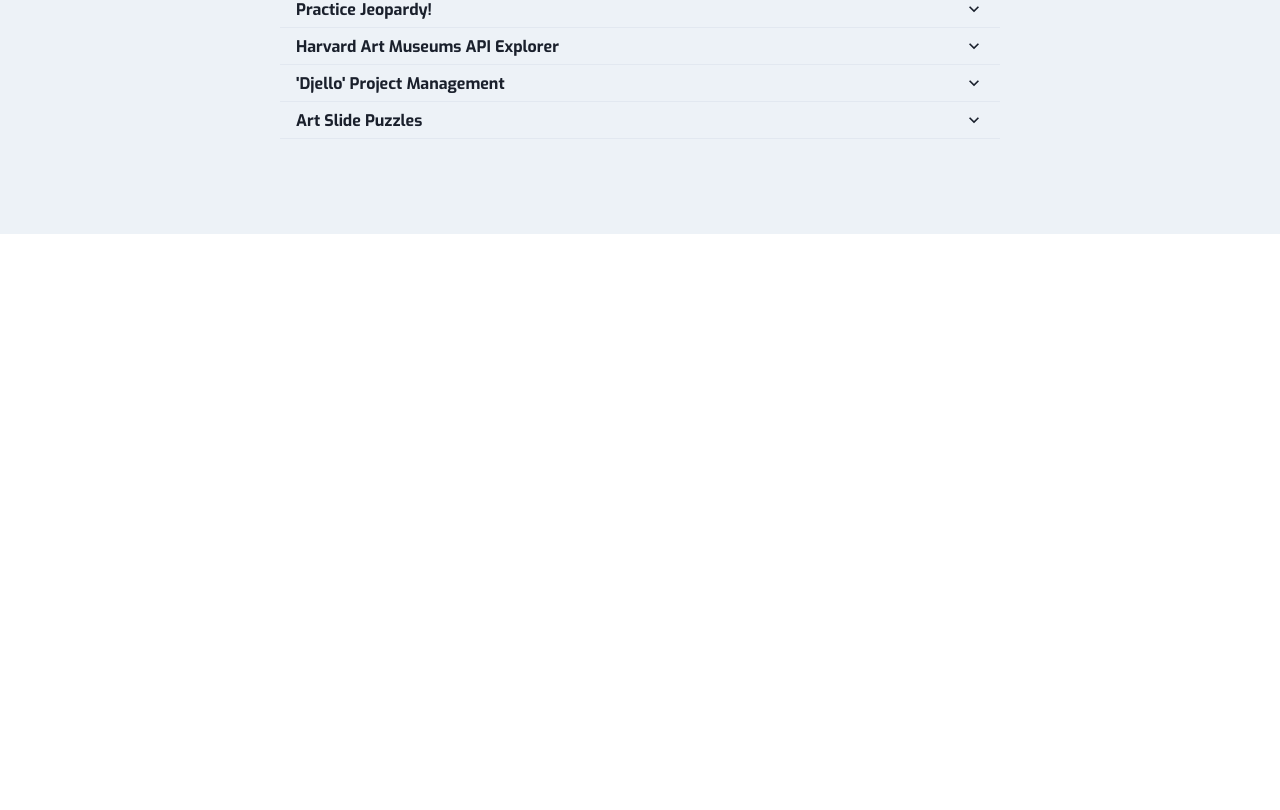
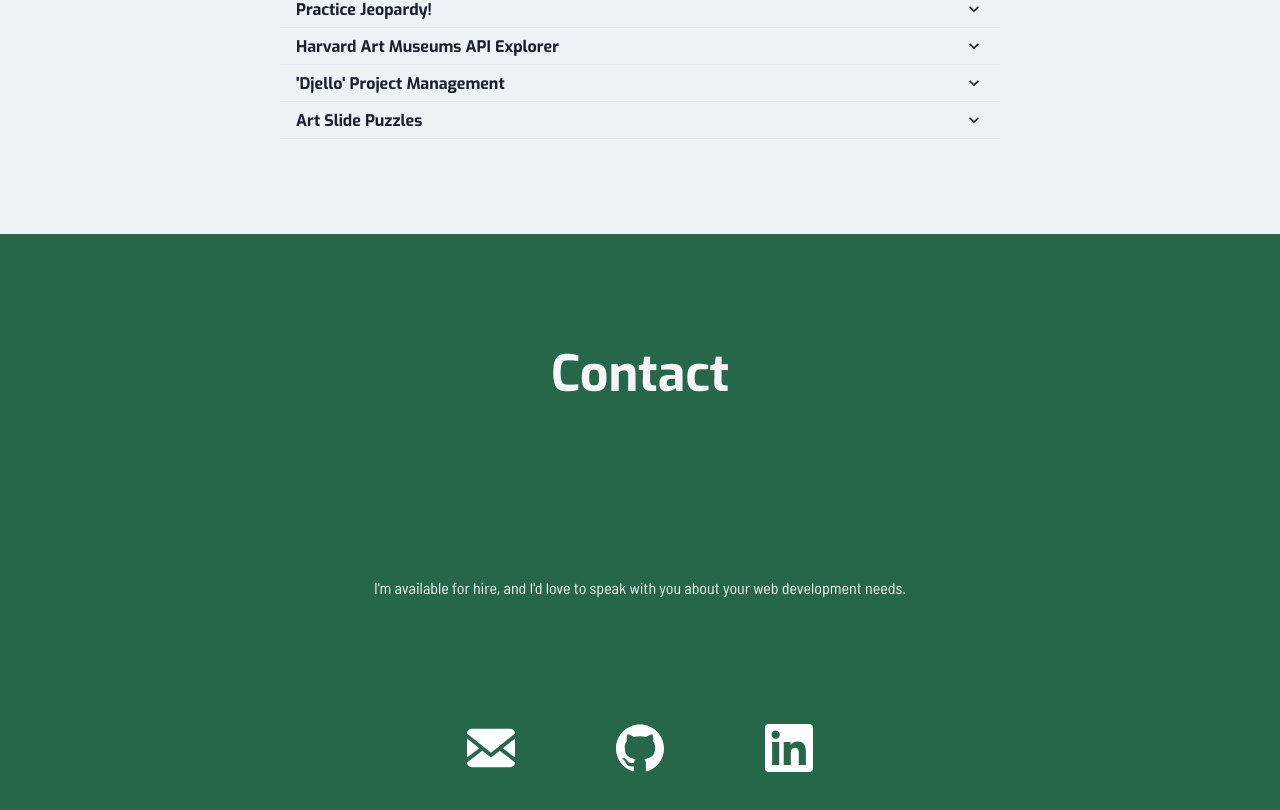
Before and after one commit to jaredjgebel/dev-portfolio-next, a Next.js app: page / in a window 1280 px wide. Shown: the part 1366-2176 px from the top of the page. Before the commit the page ends 1600 px from the top, so only its background shows below. Built offline with nearby package versions, Linux system fonts and the light colour scheme.

Commit message:
Contact section

```diff
--- /dev/null
+++ b/src/components/contact/Contact.js
@@ -0,0 +1,58 @@
+import { IconButton, Flex, Text, Link } from "@chakra-ui/react";
+
+import GithubIcon from "../icons/github/Github";
+import MailIcon from "../icons/mail/Mail";
+import LinkedinIcon from "../icons/linkedin/Linkedin";
+import { HeaderTwo } from "../header/Headers";
+
+const Contact = () => (
+  <Flex
+    minHeight="75vh"
+    direction="column"
+    bgColor="green.700"
+    color="whitesmoke"
+    justifyContent="space-around"
+    alignItems="center"
+  >
+    <HeaderTwo textAlign="center" paddingY={12}>
+      Contact
+    </HeaderTwo>
+
+    <Text paddingX={12}>
+      I'm available for hire, and I'd love to speak with you about your web
+      development needs.
+    </Text>
+
+    <Flex width="28rem" justifyContent="space-around">
+      <Link href="mailto:jaredjgebel@gmail.com" isExternal>
+        <IconButton
+          size="lg"
+          bgColor="green.700"
+          colorScheme="green"
+          icon={<MailIcon boxSize={12} />}
+        />
+      </Link>
+
+      <Link href="https://github.com/jaredjgebel" isExternal>
+        <IconButton
+          size="lg"
+          isRound
+          bgColor="green.700"
+          colorScheme="green"
+          icon={<GithubIcon boxSize={12} />}
+        />
+      </Link>
+
+      <Link href="https://www.linkedin.com/in/jaredjgebel/" isExternal>
+        <IconButton
+          size="lg"
+          bgColor="green.700"
+          colorScheme="green"
+          icon={<LinkedinIcon boxSize={12} />}
+        />
+      </Link>
+    </Flex>
+  </Flex>
+);
+
+export default Contact;
--- /dev/null
+++ b/src/components/icons/linkedin/Linkedin.js
@@ -0,0 +1,12 @@
+import { Icon } from "@chakra-ui/icons";
+
+const LinkedinIcon = (props) => (
+  <Icon {...props}>
+    <path
+      fill="currentColor"
+      d="M20.447 20.452h-3.554v-5.569c0-1.328-.027-3.037-1.852-3.037-1.853 0-2.136 1.445-2.136 2.939v5.667H9.351V9h3.414v1.561h.046c.477-.9 1.637-1.85 3.37-1.85 3.601 0 4.267 2.37 4.267 5.455v6.286zM5.337 7.433c-1.144 0-2.063-.926-2.063-2.065 0-1.138.92-2.063 2.063-2.063 1.14 0 2.064.925 2.064 2.063 0 1.139-.925 2.065-2.064 2.065zm1.782 13.019H3.555V9h3.564v11.452zM22.225 0H1.771C.792 0 0 .774 0 1.729v20.542C0 23.227.792 24 1.771 24h20.451C23.2 24 24 23.227 24 22.271V1.729C24 .774 23.2 0 22.222 0h.003z"
+    />
+  </Icon>
+);
+
+export default LinkedinIcon;
--- /dev/null
+++ b/src/components/icons/mail/Mail.js
@@ -0,0 +1,12 @@
+import { Icon } from "@chakra-ui/icons";
+
+const MailIcon = (props) => (
+  <Icon viewBox="0 0 20 20" {...props}>
+    <path
+      fill="currentColor"
+      d="M18 2a2 2 0 0 1 2 2v12a2 2 0 0 1-2 2H2a2 2 0 0 1-2-2V4c0-1.1.9-2 2-2h16zm-4.37 9.1L20 16v-2l-5.12-3.9L20 6V4l-10 8L0 4v2l5.12 4.1L0 14v2l6.37-4.9L10 14l3.63-2.9z"
+    />
+  </Icon>
+);
+
+export default MailIcon;
--- a/src/pages/index.js
+++ b/src/pages/index.js
@@ -1,5 +1,6 @@
 import Hero from "../components/hero/Hero";
 import Projects from "../components/projects/Projects";
+import Contact from "../components/contact/Contact";
 
 export async function getStaticProps() {
   const projects = (await import("../data/projects.json")).default;
@@ -12,10 +13,11 @@ export async function getStaticProps() {
 }
 
 const Index = ({ projects }) => (
-  <>
+  <main>
     <Hero />
     <Projects projects={projects} />
-  </>
+    <Contact />
+  </main>
 );
 
 export default Index;
```
